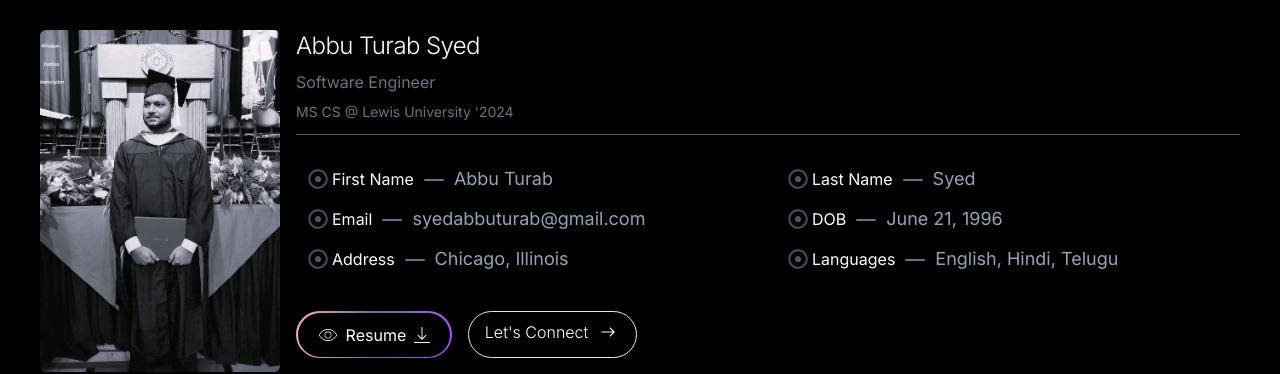
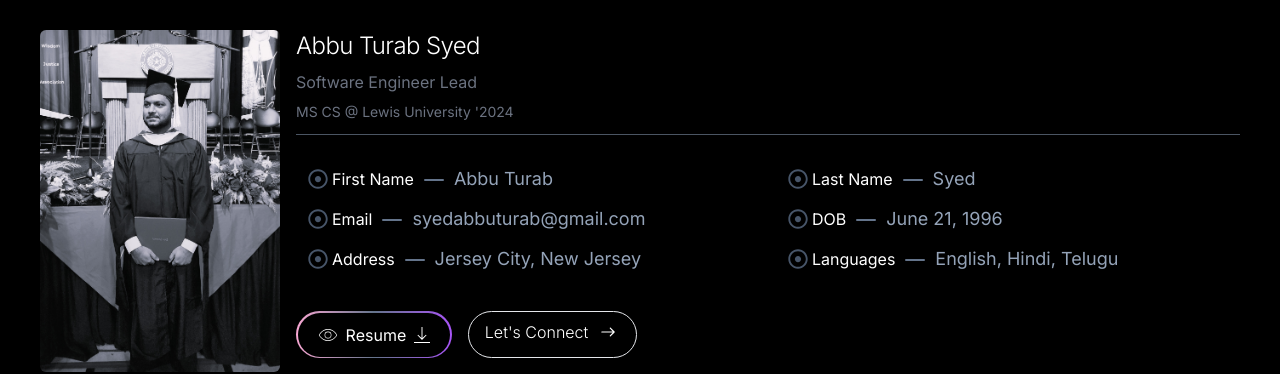
Before and after one commit to SyedAbbuTurab/AbbuTurabPortfollio, a React (Create React App) app: page / in a window 1280 px wide. Shown: the part 820-1194 px from the top of the page. Built offline with nearby package versions, Linux system fonts and the light colour scheme.

Commit message:
Updated about me

```diff
--- a/src/components/About.jsx
+++ b/src/components/About.jsx
@@ -37,7 +37,7 @@ export default function About() {
                   Abbu Turab Syed
                 </h3>
                 <p className='text-md capitalize text-gray-500'>
-                  software engineer
+                  Software Engineer Lead
                 </p>
                 <p className='text-sm capitalize text-gray-500'>
                   MS CS @ Lewis University '2024
@@ -61,7 +61,7 @@ export default function About() {
                   tagCase='uppercase'
                   value='June 21, 1996'
                 />
-                <AboutItem tag='Address' value='Chicago, Illinois' />
+                <AboutItem tag='Address' value='Jersey City, New Jersey' />
                 <AboutItem tag='Languages' value='English, Hindi, Telugu' />
               </motion.div>
               <motion.div
```
